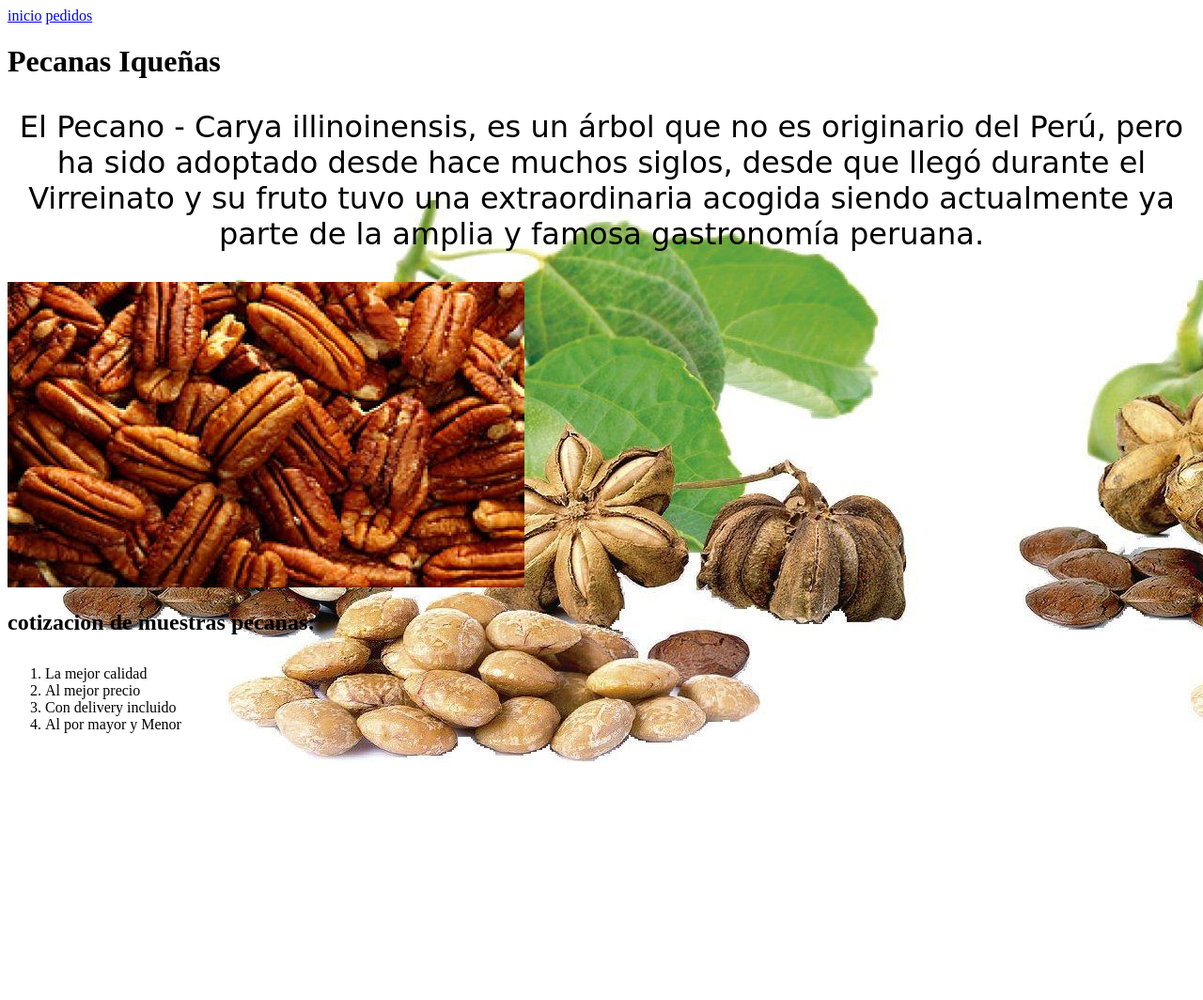
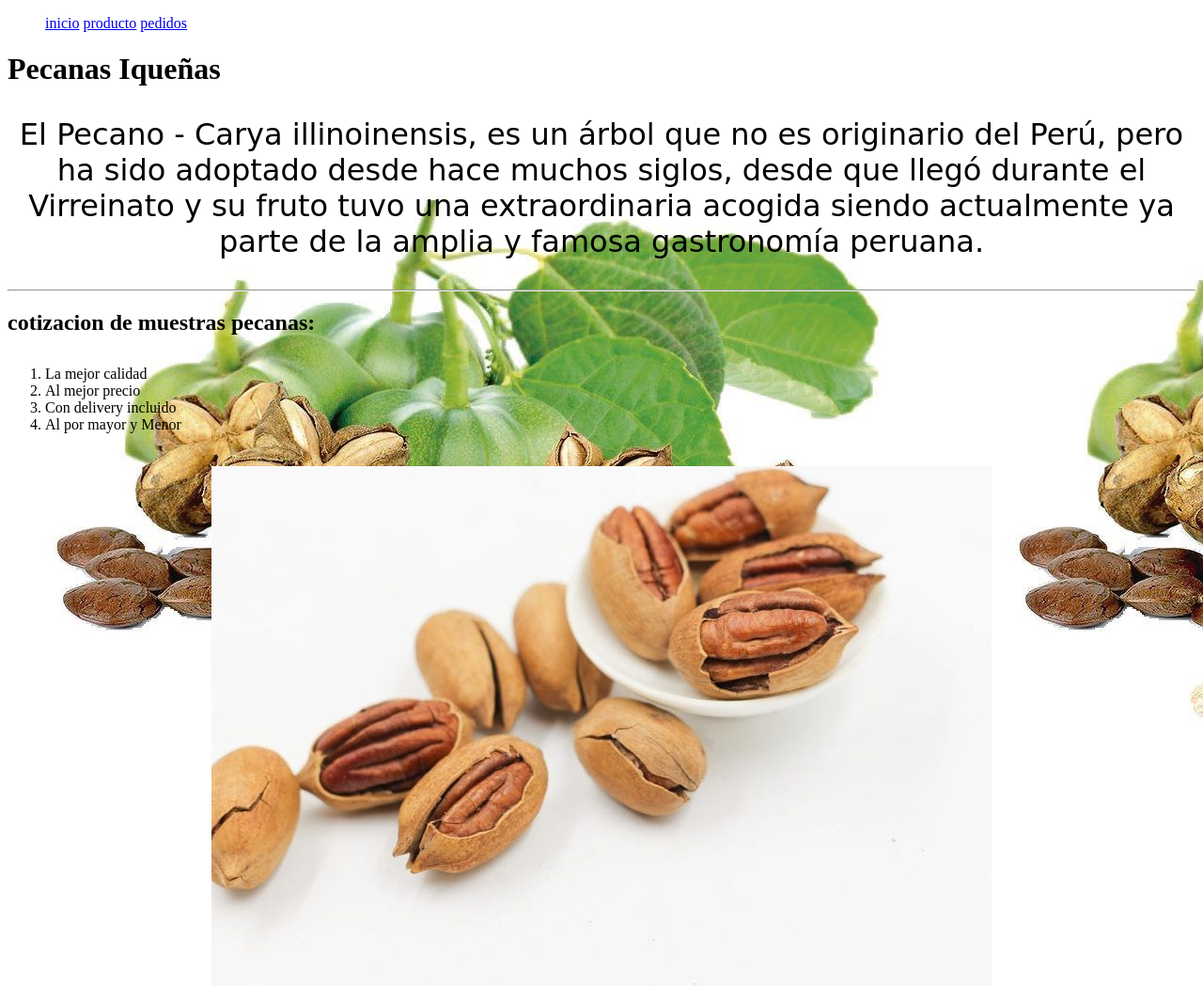
Before and after one commit to willmur03/laboratorio, a plain HTML site: page index.html in a window 1280 px wide. Shown: the whole page at 94% size. Before the commit the page ends 812 px from the top, so only its background shows below. Drawn offline with Linux system fonts and the light colour scheme; a web font is replaced by a local one.

Commit message:
correccion del index

```diff
--- a/estilos.css
+++ b/estilos.css
@@ -2,7 +2,7 @@ body {
     background-image: url(img/fondito.jpg);
 }
 h1 {
-    color:aquamarine
+    color:blueviolet
     font-family; "Fasthand", cursive;
 }
 p {
--- a/index.html
+++ b/index.html
@@ -6,13 +6,17 @@
     <link rel="preconnect" href="https://fonts.google.com/specimen/Roboto" crossorigin>
     <link href="https://fonts.googleapis.com/css2?family=Fasthand&display=swap" rel="stylesheet">
 
-    <title>PECANAS</title>
+
+    <title>VENTA DE PECANAS</title>
 </head>
 <body>
     <header>
+        <ol>
         <a href="#inicio">inicio</a>
-        <a href="#cotizacion"></a>
+        <a href="#cotizacion">producto</a>
         <a href="#pedidos">pedidos</a>
+        </ol>
+        <main>
         <h1 id="inicio">Pecanas Iqueñas</h1>
         <p>
             El Pecano - Carya illinoinensis, es un árbol que no es originario del Perú,
@@ -20,7 +24,11 @@
             y su fruto tuvo una extraordinaria acogida siendo actualmente ya parte de la amplia y
             famosa gastronomía peruana.
         </p>
-        <img src="img/pecanas.jpg" alt="pecanas">
+    </main>
+        <hr>
+        <table border="0" align="center" width="15%">
+        <td><img src="img/pecanas stiker.jpg" border="0" alt="pecanas"></td>
+
         <h2 id="cotizaciones">cotizacion de muestras pecanas:</h2>
         <p>
             <ol>
@@ -30,6 +38,7 @@
                 <li>Al por mayor y Menor</li>
             </ol>
         </p>
+    </table>
     </header>
 
 </body>
```
Also changed, not shown: img/pecanas stiker.jpg (added).
